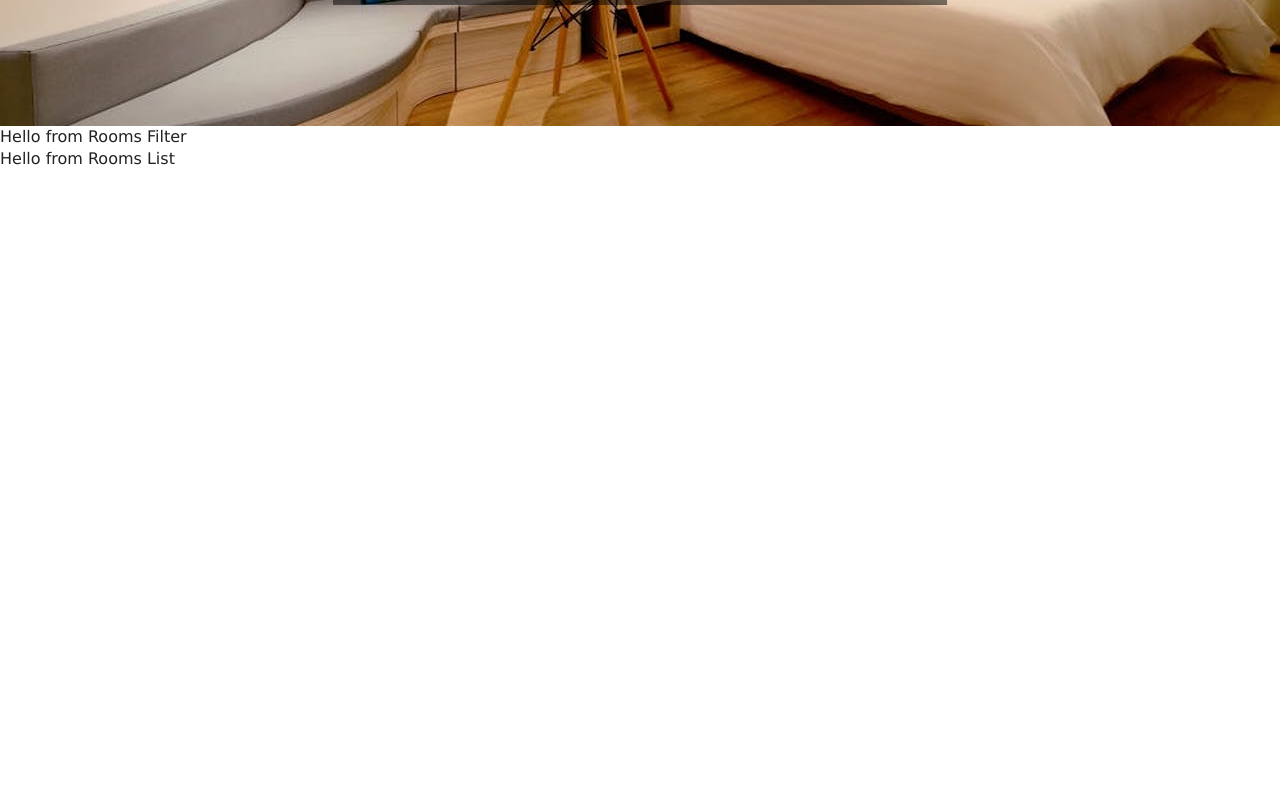
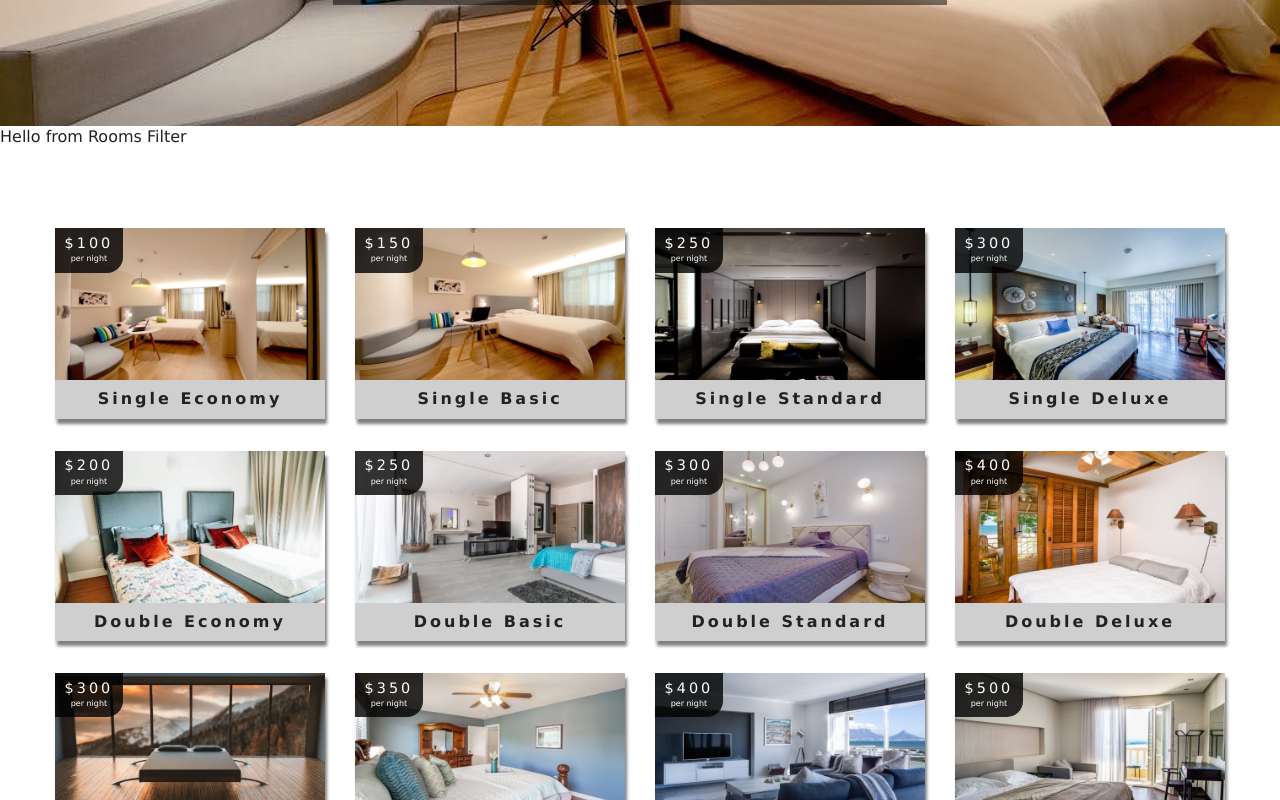
Before and after one commit to akintoluvic/beach-resort-app, a React (Create React App) app: page /rooms in a window 1280 px wide. Shown: the part 420-1220 px from the top of the page. Before the commit the page ends 800 px from the top, so only its background shows below. Built offline with nearby package versions, Linux system fonts and the light colour scheme.

Commit message:
RoomsList completed

```diff
--- a/src/Context.js
+++ b/src/Context.js
@@ -17,7 +17,7 @@
         let rooms = this.formatData(items);
         let featuredRooms = rooms.filter(room => room.featured === true);
         this.setState({
-            rooms, featuredRooms, sortedRoom: rooms, loading: false
+            rooms, featuredRooms, sortedRooms: rooms, loading: false
         });
     }
 
--- a/src/components/RoomsContainer.js
+++ b/src/components/RoomsContainer.js
@@ -11,10 +11,10 @@
         return <Loading />
     }
     return (
-        <div>
+        <>
             <RoomsFilter rooms={rooms}/>
             <RoomsList rooms={sortedRooms}/>
-        </div>
+        </>
     )
 }
 
--- a/src/components/RoomsList.js
+++ b/src/components/RoomsList.js
@@ -1,9 +1,25 @@
 import React from 'react'
+import Room from './Room'
+import Rooms from '../pages/Rooms';
 
-export default function RoomsList() {
+
+export default function RoomsList({rooms}) {
+    if (rooms.length === 0) {
+        return (
+            <div className="empty-search">
+                <h3>unfortunately no rooms matched your search parameters</h3>
+            </div>
+        )
+    }
     return (
-        <div>
-            Hello from Rooms List
-        </div>
+        <section className="roomslist" >
+            <div className="roomslist-center">
+                {
+                    rooms.map(item => {
+                        return <Room key={item.id} room={item} />
+                    })
+                }
+            </div>
+        </section>
     )
 }
```
